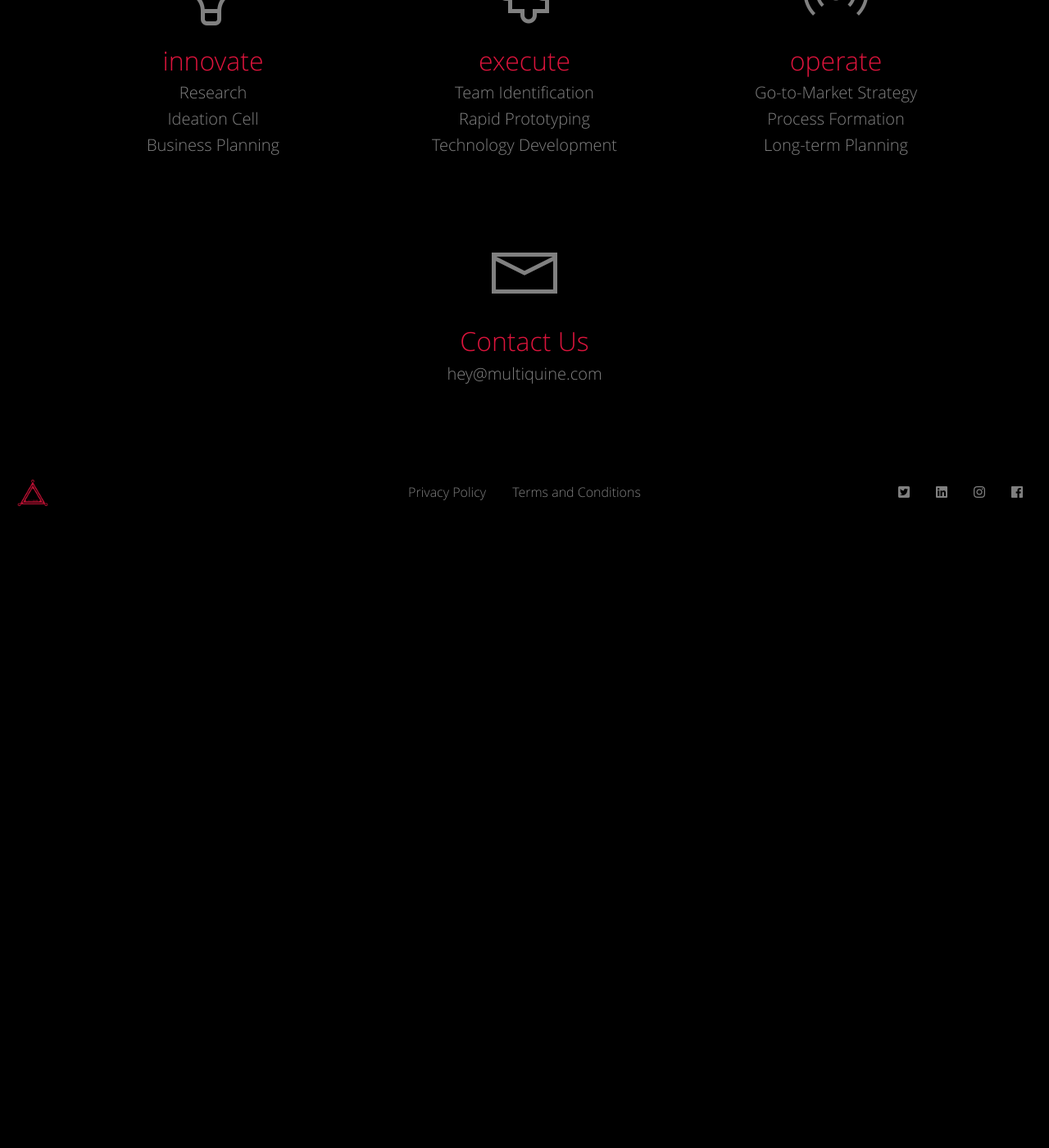
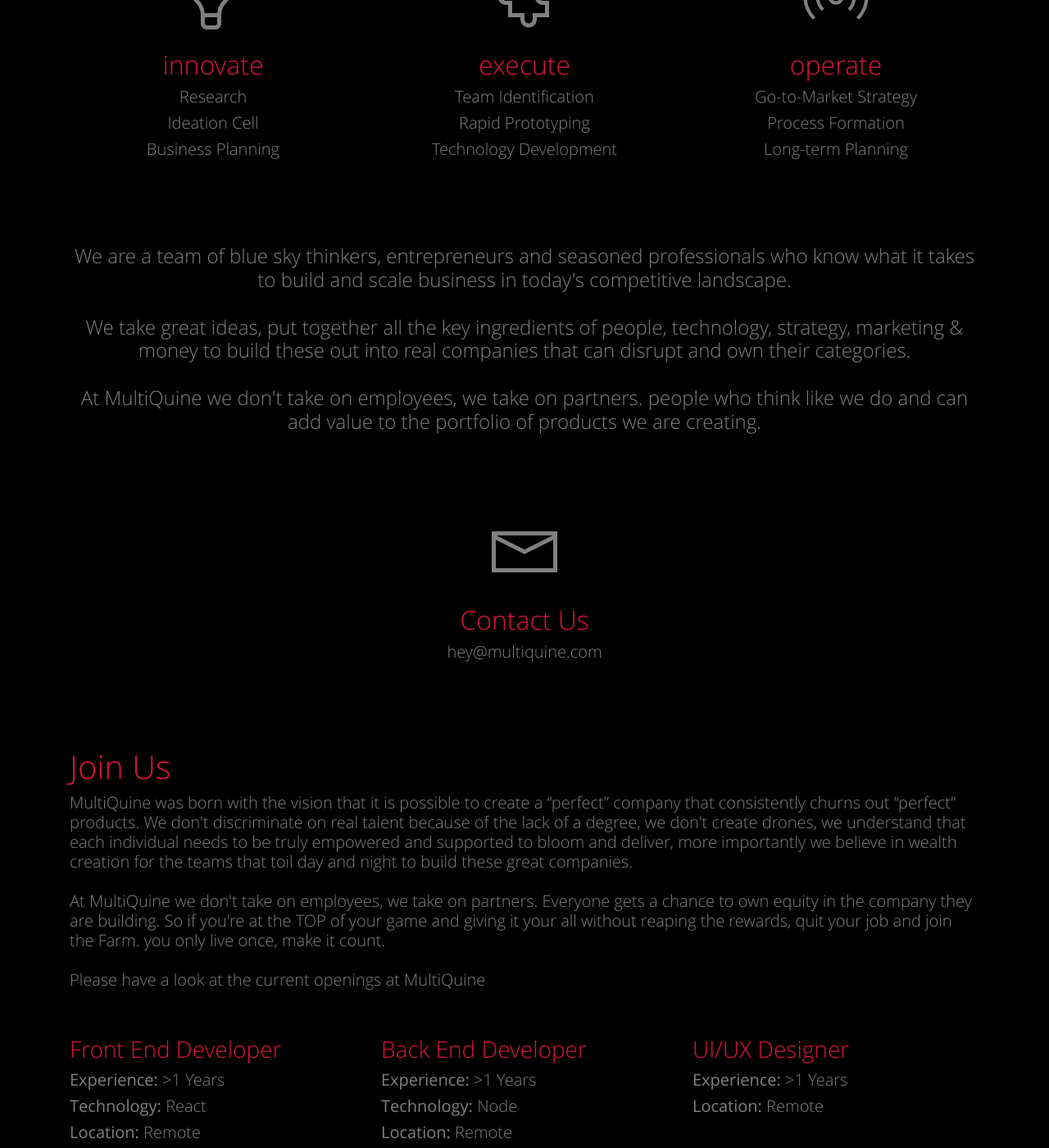
Before and after one commit to a1pha-m/multiquine, a Jekyll site: the page built from index.html, in a window 1280 px wide and 1400 px high, scrolled down 819 px. Shown: the whole window at 82% size. Built offline with Jekyll 4.4.1, drawn with Linux system fonts in a browser that asks for light colours; before the commit the page ends 1449 px from its top, so only the background shows below that; some of the changed text lies outside the part shown.

Commit message:
Ad hiring

```diff
--- a/_layouts/default.html
+++ b/_layouts/default.html
@@ -36,9 +36,9 @@
                             <a class="dropdown-item" href="https://insighter.live">Insighter</a>
                         </div>
                     </li>
-                    <li class="nav-item active">
-                        <a class="nav-link" href="#">About</a>
-                    </li>
+<!--                    <li class="nav-item active">-->
+<!--                        <a class="nav-link" href="#">About</a>-->
+<!--                    </li>-->
                 </ul>
             </div>
         </nav>
@@ -63,16 +63,16 @@
             </nav>
         </div>
         <div class="col-md-8">
-            <nav class="navbar navbar-expand-sm navbar-dark navbar-main justify-content-center">
-                <ul class="navbar-nav">
-                    <li class="nav-item">
-                        <a class="nav-link" href="/privacy-policy" target="_blank">Privacy Policy</a>
-                    </li>
-                    <li class="nav-item">
-                        <a class="nav-link" href="/terms-and-conditions" target="_blank">Terms and Conditions</i></a>
-                    </li>
-                </ul>
-            </nav>
+<!--            <nav class="navbar navbar-expand-sm navbar-dark navbar-main justify-content-center">-->
+<!--                <ul class="navbar-nav">-->
+<!--                    <li class="nav-item">-->
+<!--                        <a class="nav-link" href="/privacy-policy" target="_blank">Privacy Policy</a>-->
+<!--                    </li>-->
+<!--                    <li class="nav-item">-->
+<!--                        <a class="nav-link" href="/terms-and-conditions" target="_blank">Terms and Conditions</i></a>-->
+<!--                    </li>-->
+<!--                </ul>-->
+<!--            </nav>-->
         </div>
         <div class="col-md-2">
             <nav class="navbar navbar-expand-sm navbar-dark navbar-main justify-content-end">
--- a/index.html
+++ b/index.html
@@ -2,11 +2,10 @@
 layout: default
 ---
 <div>
-
     <div class="container-fluid pt-5 pb-5 text-center">
         <img src="/assets/img/MultiQuine-480.png" class="img-fluid" alt="Responsive image">
         <h1>Welcome to MultiQuine</h1>
-        <h5>A digital innovation company with aim of taking game changing ideas and make them reality</h5>
+        <h4>A digital innovation company with aim of taking game changing ideas and make them reality</h4>
     </div>
 
     <div class="container text-center">
@@ -41,6 +40,22 @@
         </div>
     </div>
 
+    <div class="container pt-5 pb-5 text-center">
+        <h4>
+            We are a team of blue sky thinkers, entrepreneurs and seasoned professionals who know what it takes to
+            build and scale business in today's competitive landscape.
+            <br/>
+            <br/>
+            We take great ideas, put together all the key ingredients of people, technology, strategy, marketing &
+            money to build these out into real companies that can disrupt and own their categories.
+            <br/>
+            <br/>
+            At MultiQuine we don't take on employees, we take on partners.
+            people who think like we do and can add value to the portfolio of
+            products we are creating.
+        </h4>
+    </div>
+
     <div class="container text-center pt-5 pb-5">
         <div class="pb-4" style="font-size:80px;">
             <i class="mi mi-Mail"></i>
@@ -49,4 +64,47 @@
         <h5>hey@multiquine.com</h5>
     </div>
 
+    <div class="container pt-5 pb-5 ">
+        <h1 class="text-red">Join Us</h1>
+        <h5>
+            MultiQuine was born with the vision that it is possible to create a “perfect” company that consistently
+            churns out “perfect” products. We don't discriminate on real talent because of the lack of a degree,
+            we don't create drones, we understand that each individual needs to be truly empowered and supported to
+            bloom and deliver, more importantly we believe in wealth creation for the teams that toil day and night
+            to build these great companies.
+            <br/>
+            <br/>
+            At MultiQuine we don't take on employees, we take on partners. Everyone gets a chance to own equity in
+            the company they are building. So if you're at the TOP of your game and giving it your all without reaping
+            the rewards, quit your job and join the Farm. you only live once, make it count.
+            <br/>
+            <br/>
+            Please have a look at the current openings at MultiQuine
+        </h5>
+
+
+        <div class="row">
+            <div class="col-md-4  pt-5 pb-5">
+                <h3 class="text-red">Front End Developer</h3>
+                <h5><strong>Experience: </strong>>1 Years</h5>
+                <h5><strong>Technology: </strong>React</h5>
+                <h5><strong>Location: </strong>Remote</h5>
+            </div>
+            <div class="col-md-4  pt-5 pb-5">
+                <h3 class="text-red">Back End Developer</h3>
+                <h5><strong>Experience: </strong>>1 Years</h5>
+                <h5><strong>Technology: </strong>Node</h5>
+                <h5><strong>Location: </strong>Remote</h5>
+            </div>
+            <div class="col-md-4  pt-5 pb-5">
+                <h3 class="text-red">UI/UX Designer</h3>
+                <h5><strong>Experience: </strong>>1 Years</h5>
+                <h5><strong>Location: </strong>Remote</h5>
+            </div>
+        </div>
+
+        <h5>
+            If interested, email us your resume at <strong>hey@multiquine.com</strong>
+        </h5>
+    </div>
 </div>
```
